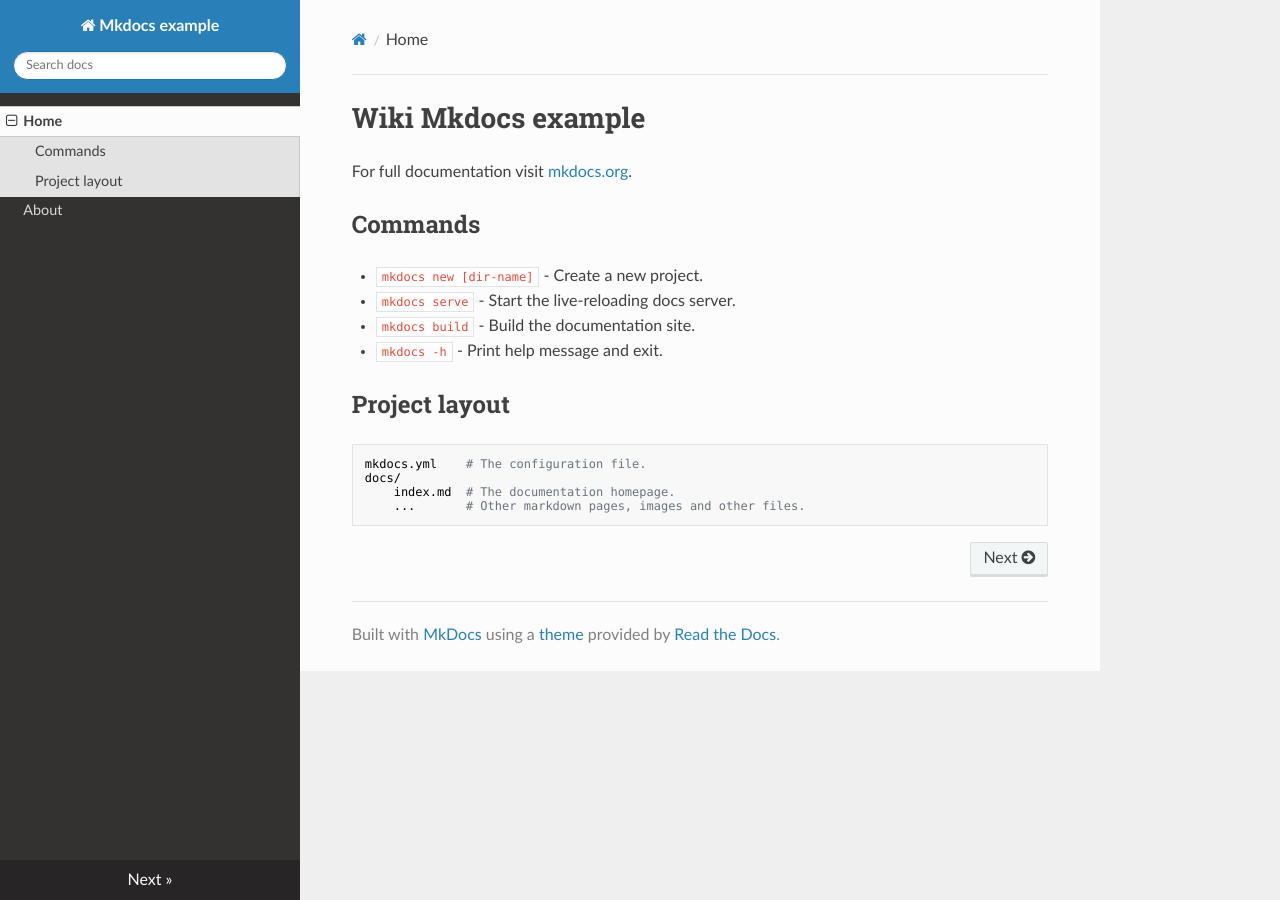
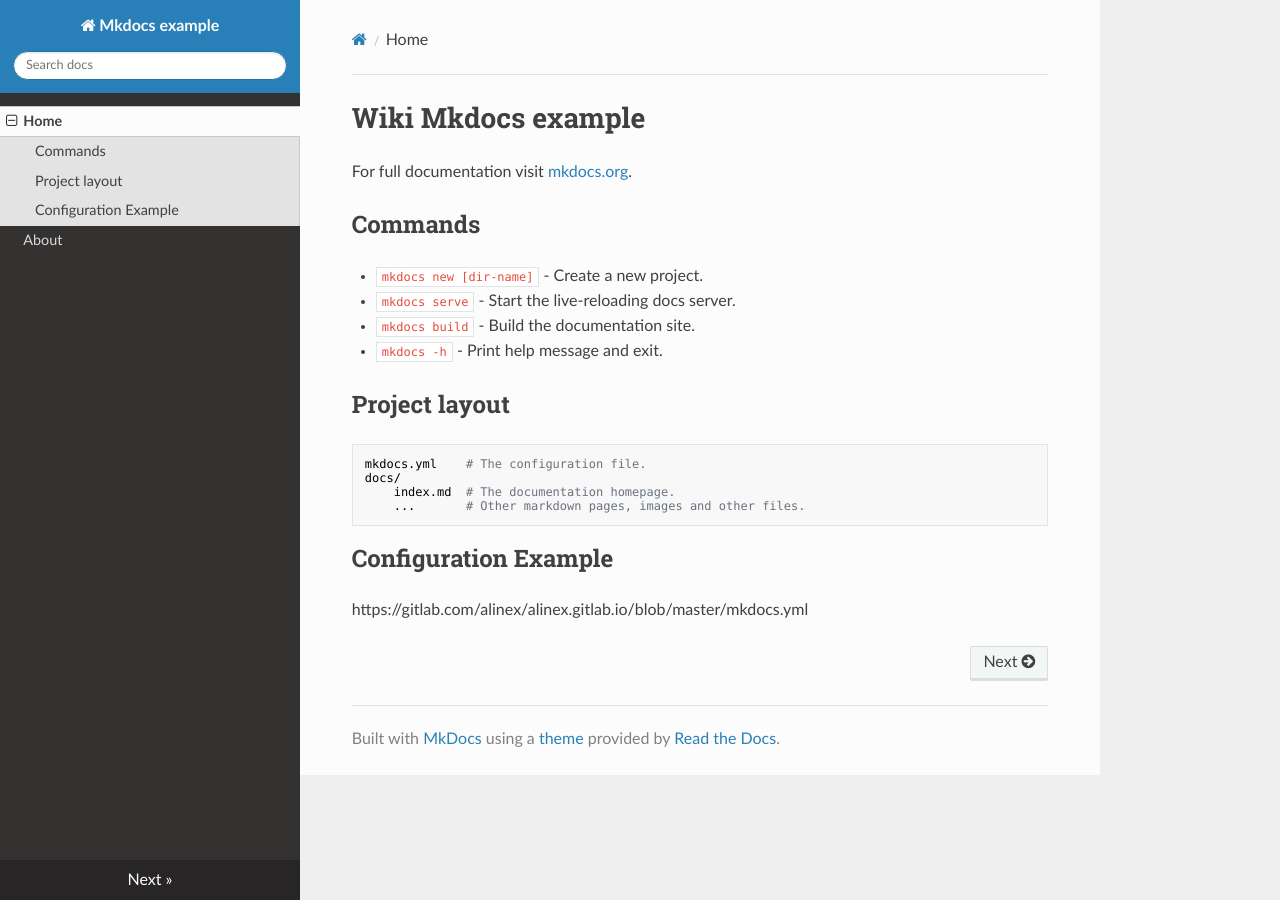
Before and after one commit to hector23rp/mkdocs-example, an MkDocs documentation site: the page built from docs/index.md, in a window 1280 px wide. Built offline with MkDocs 1.6.1, drawn with Linux system fonts in a browser that asks for light colours; nearby versions of some CDN libraries.

Commit message:
Added configuration example

```diff
--- a/docs/index.md
+++ b/docs/index.md
@@ -15,3 +15,7 @@ For full documentation visit [mkdocs.org](https://www.mkdocs.org).
     docs/
         index.md  # The documentation homepage.
         ...       # Other markdown pages, images and other files.
+
+## Configuration Example
+
+https://gitlab.com/alinex/alinex.gitlab.io/blob/master/mkdocs.yml
```
